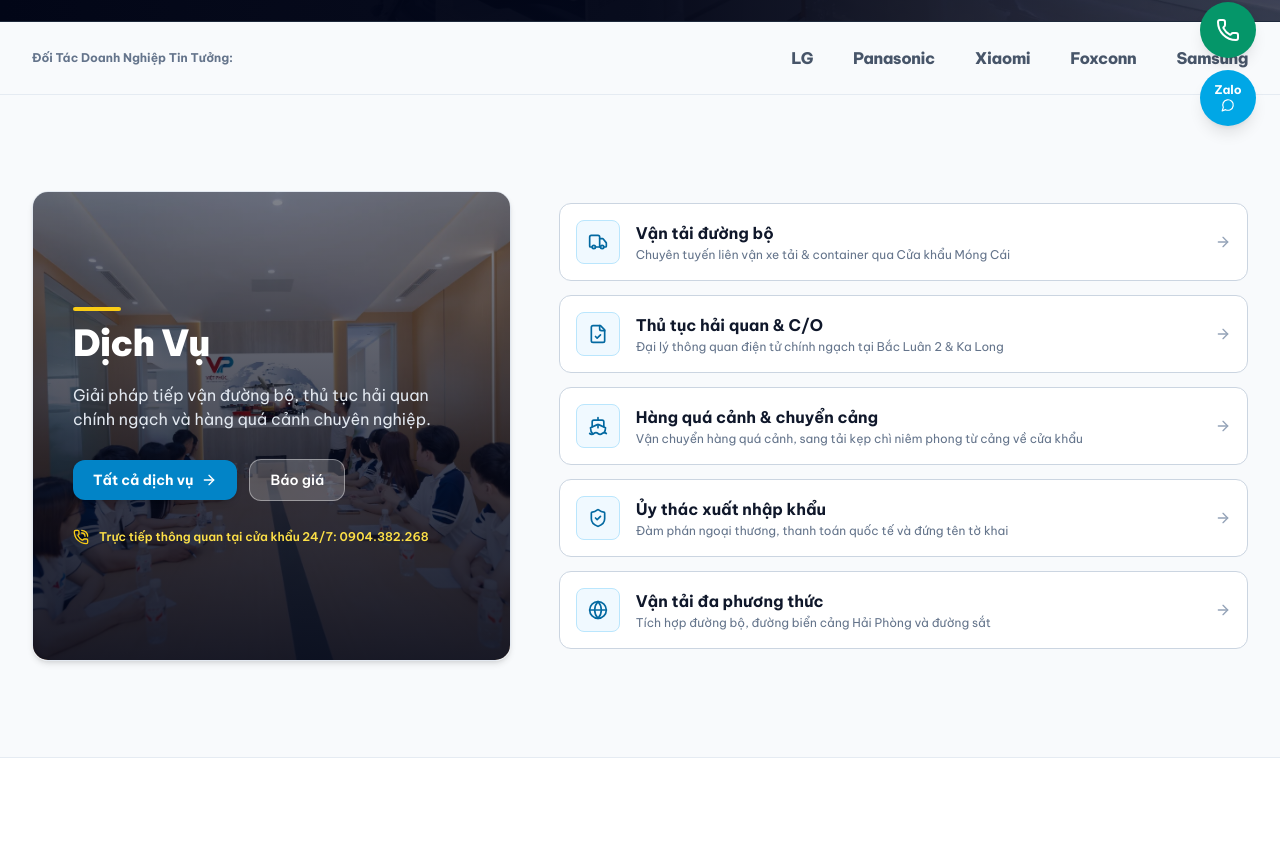
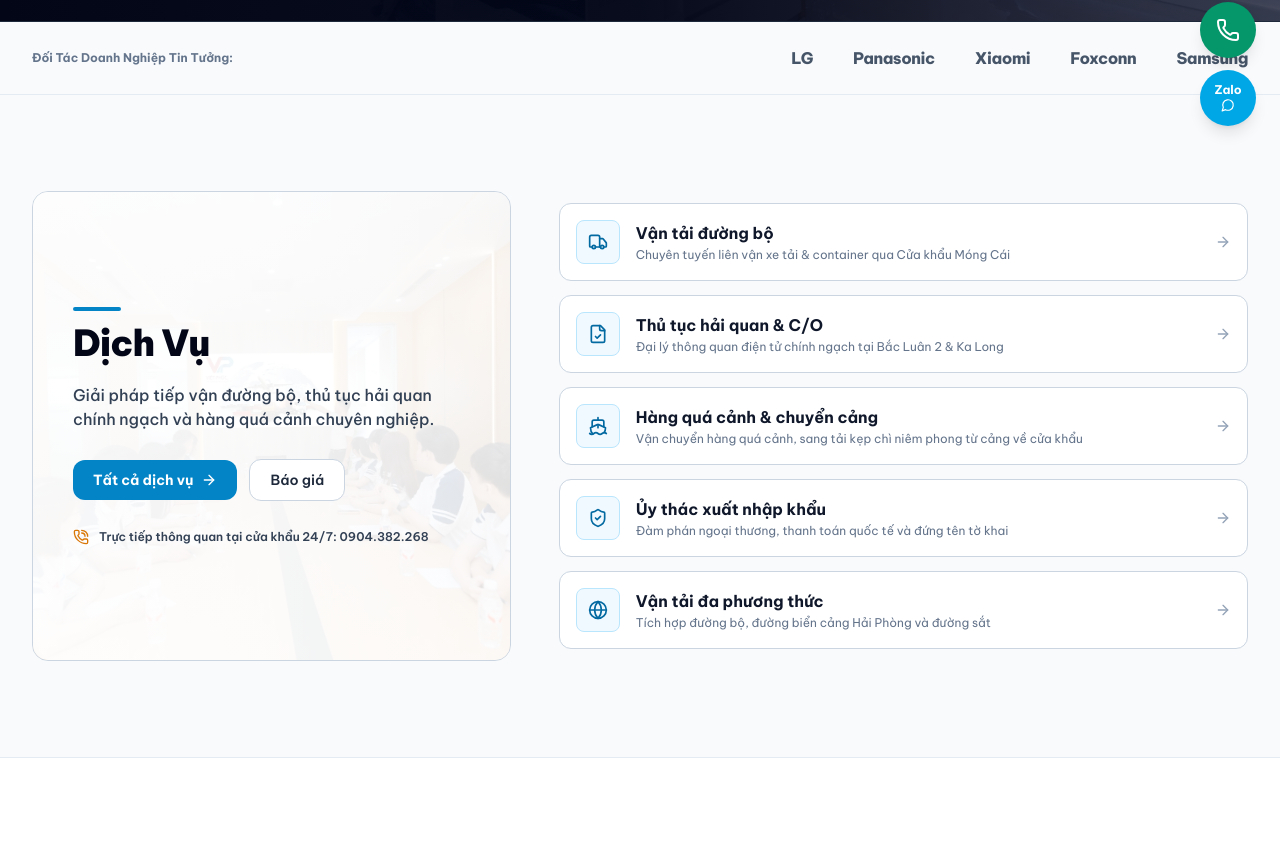
Before and after one commit to HDoan043/GTLogistics, a Next.js app: page / in a window 1280 px wide. Shown: the part 650-1502 px from the top of the page. Built offline with nearby package versions, Linux system fonts and the light colour scheme; no server answers; the database is empty.

Commit message:
feat(services): light background for service header with softly visible photo and prominent black typography

```diff
--- a/src/components/home/ServicesSection.tsx
+++ b/src/components/home/ServicesSection.tsx
@@ -62,50 +62,50 @@ export function ServicesSection({ services }: { services: ServiceItem[] }) {
       <div className="max-w-7xl mx-auto px-4 sm:px-6 lg:px-8">
         {/* Bố cục so le tương tự như phần Vì sao chọn GT Logistics: 1 bên Header và 1 bên các thẻ dịch vụ, tràn viền tự nhiên không viền bao quanh */}
         <div className="grid grid-cols-1 lg:grid-cols-12 gap-8 lg:gap-12 items-center">
-          {/* Cột Trái: Header dịch vụ lấy ảnh làm nền rõ nét, tiêu đề căn dọc chính giữa */}
-          <div className="lg:col-span-5 relative rounded-2xl overflow-hidden shadow-md min-h-[440px] sm:min-h-[470px] p-8 sm:p-10 flex flex-col justify-center group border border-slate-200">
-            {/* Ảnh nền thực tế hiển thị rõ nét */}
+          {/* Cột Trái: Header dịch vụ nền sáng thanh lịch, ảnh nền hơi nổi nhẹ nhàng, chữ màu đen nổi bật sắc nét */}
+          <div className="lg:col-span-5 relative rounded-2xl overflow-hidden shadow-xs min-h-[440px] sm:min-h-[470px] p-8 sm:p-10 flex flex-col justify-center bg-white border border-slate-300">
+            {/* Ảnh nền thực tế hơi nổi nhẹ nhàng trên nền trắng */}
             <Image
               src="/images/vietphuc/presentation_multimodal.webp"
               alt="GT Logistics Multimodal Operations"
               fill
               sizes="(max-width: 1024px) 100vw, 40vw"
-              className="object-cover object-center"
+              className="object-cover object-center opacity-30"
             />
-            {/* Lớp phủ chuyển màu vừa đủ để ảnh nền hiển thị rõ ràng, đồng thời chữ trắng và vàng nổi bật sắc nét */}
-            <div className="absolute inset-0 bg-gradient-to-t from-slate-950/90 via-slate-950/70 to-slate-950/50" />
+            {/* Lớp phủ chuyển sắc trắng nhẹ để chữ đen tương phản tuyệt đối */}
+            <div className="absolute inset-0 bg-gradient-to-r from-white/90 via-white/80 to-white/60 pointer-events-none" />
 
-            {/* Nội dung Header căn dọc chính giữa khối */}
-            <div className="relative z-10 space-y-5 text-white my-auto">
+            {/* Nội dung Header chữ màu đen sắc nét, căn dọc chính giữa khối */}
+            <div className="relative z-10 space-y-5 text-slate-900 my-auto">
               <div>
-                <div className="h-1 w-12 bg-gold-400 rounded-full mb-3" />
-                <h2 className="text-3xl sm:text-4xl font-black text-white tracking-tight leading-tight">
+                <div className="h-1 w-12 bg-azure-600 rounded-full mb-3" />
+                <h2 className="text-3xl sm:text-4xl font-black text-slate-950 tracking-tight leading-tight">
                   {t.services.heading}
                 </h2>
               </div>
 
-              <p className="text-slate-200 text-sm sm:text-base leading-relaxed">
+              <p className="text-slate-700 text-sm sm:text-base leading-relaxed font-medium">
                 {t.services.desc}
               </p>
 
               <div className="pt-2 flex flex-wrap items-center gap-3">
                 <Link
                   href="/services"
-                  className="inline-flex items-center justify-center gap-2 px-5 py-2.5 rounded-xl bg-azure-600 hover:bg-azure-700 text-white font-bold text-sm shadow-md transition-colors duration-150 tap-press"
+                  className="inline-flex items-center justify-center gap-2 px-5 py-2.5 rounded-xl bg-azure-600 hover:bg-azure-700 text-white font-bold text-sm shadow-xs transition-colors duration-150 tap-press"
                 >
                   <span>{t.common.allServices}</span>
                   <ArrowRight className="w-4 h-4" />
                 </Link>
                 <Link
                   href="/quote"
-                  className="inline-flex items-center justify-center gap-2 px-5 py-2.5 rounded-xl bg-white/20 hover:bg-white/30 text-white border border-white/40 font-semibold text-sm transition-colors duration-150 tap-press"
+                  className="inline-flex items-center justify-center gap-2 px-5 py-2.5 rounded-xl bg-white hover:bg-slate-100 text-slate-800 border border-slate-300 font-semibold text-sm transition-colors duration-150 tap-press"
                 >
                   <span>{t.common.quote}</span>
                 </Link>
               </div>
 
-              <div className="pt-2 flex items-center gap-2.5 text-xs text-gold-300 font-semibold">
-                <PhoneCall className="w-4 h-4 text-gold-400 shrink-0" />
+              <div className="pt-2 flex items-center gap-2.5 text-xs text-slate-700 font-semibold">
+                <PhoneCall className="w-4 h-4 text-gold-600 shrink-0" />
                 <span>
                   {locale === "zh"
                     ? "口岸现场 24/7 专人对接: 0904.382.268"
```
